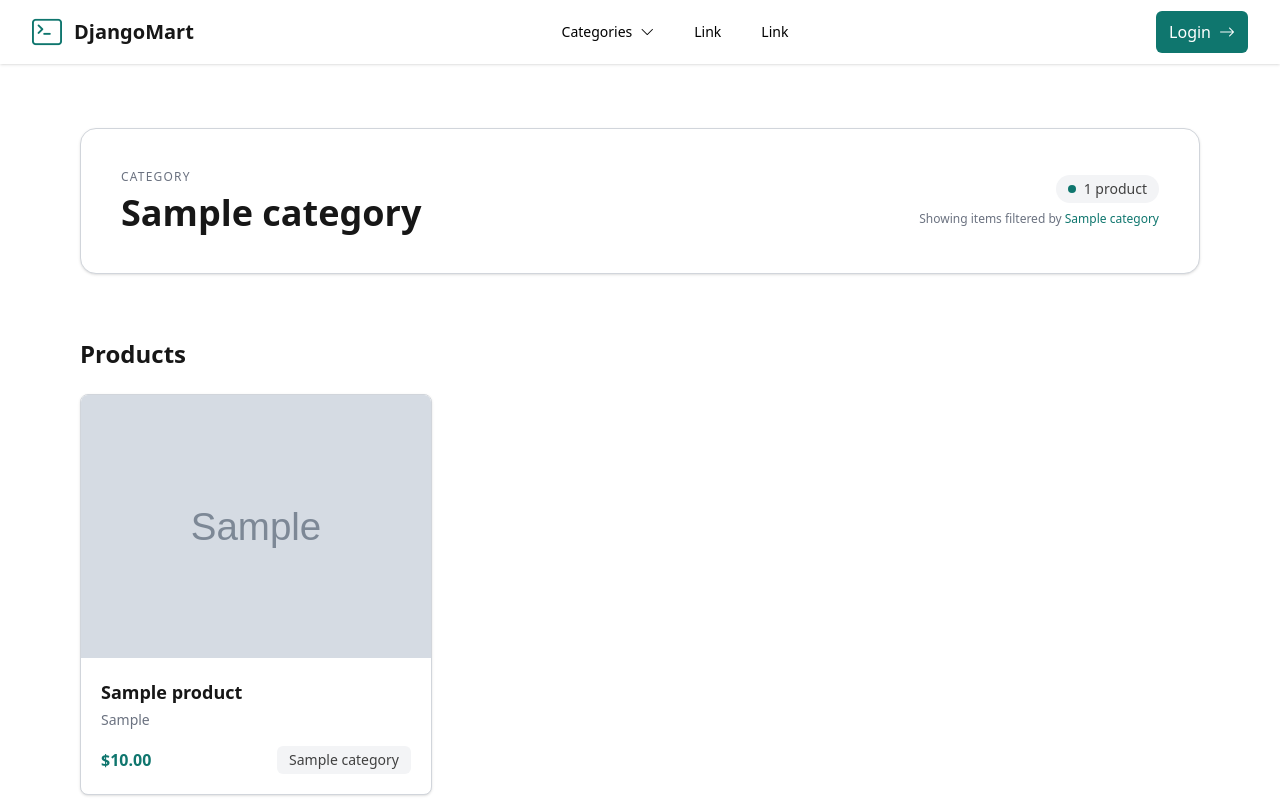
After one commit to EslamKamel89/djangomart, a Django app: a page that uses templates/partials/navbar.html in a window 1280 px wide. The commit adds this page. Run offline with Django 5.2, Linux system fonts and the light colour scheme; tables that the repository leaves empty hold one stand-in row (values such as "Sample post"); grey boxes marked "Sample" are stand-in pictures; some libraries are stand-ins or nearby versions.

Commit message:
feat(store): add category detail view with product listing and navbar links

```diff
--- a/store/models.py
+++ b/store/models.py
@@ -10,6 +10,9 @@ class Category(models.Model):
 
     def __str__(self) -> str:
         return f"{self.name.capitalize()}"
+
+    def get_absolute_url(self):
+        return reverse("category-view", args=[self.slug])
 
     class Meta:
         verbose_name_plural = "categories"
--- /dev/null
+++ b/store/templates/store/category-details.html
@@ -0,0 +1,68 @@
+<!--prettier-ignore-->
+{% extends 'base.html' %}
+
+{% block title %} {{ category.name }} {% endblock %}
+
+{% block content %}
+
+<div class="mt-16">
+  <!-- Category Hero -->
+  <section class="max-w-6xl mx-auto px-4">
+    <div
+      class="bg-white border border-neutral rounded-2xl shadow-sm px-6 py-8 md:px-10 md:py-10"
+    >
+      <div
+        class="flex flex-col md:flex-row md:items-center md:justify-between gap-4"
+      >
+        <div>
+          <p class="text-xs uppercase tracking-widest text-muted mb-2">
+            Category
+          </p>
+          <h1 class="text-3xl md:text-4xl font-bold text-neutral-900">
+            {{ category.name }}
+          </h1>
+          {% if category.description %}
+          <p class="mt-3 text-sm md:text-base text-neutral-700 max-w-2xl">
+            {{ category.description }}
+          </p>
+          {% endif %}
+        </div>
+
+        <div class="flex flex-col items-start md:items-end gap-2">
+          <span
+            class="inline-flex items-center gap-2 px-3 py-1 rounded-full bg-neutral text-neutral-700 text-sm"
+          >
+            <span class="h-2 w-2 rounded-full bg-primary"></span>
+            {{ category.products.count }} product
+            <!--prettier-ignore-->
+            {% if category.products.count != 1 %}s{% endif %}
+          </span>
+          <p class="text-xs text-muted">
+            Showing items filtered by
+            <span class="font-medium text-primary">{{ category.name }}</span>
+          </p>
+        </div>
+      </div>
+    </div>
+  </section>
+
+  <!-- Product Grid -->
+  <section class="mt-16 max-w-6xl mx-auto px-4">
+    <div class="flex items-center justify-between mb-6">
+      <h2 class="text-2xl font-semibold text-neutral-900">Products</h2>
+    </div>
+
+    <ul class="grid grid-cols-1 sm:grid-cols-2 lg:grid-cols-3 gap-8">
+      <!--prettier-ignore-->
+      {% for product in category.products.all %}
+      {% include 'store/partials/product-card.html' %}
+      {% empty %}
+      <p class="text-center text-muted col-span-full">
+        No products available in this category yet.
+      </p>
+      {% endfor %}
+    </ul>
+  </section>
+</div>
+
+{% endblock %}
--- a/store/urls.py
+++ b/store/urls.py
@@ -5,4 +5,5 @@ from . import views
 urlpatterns: list[URLPattern] = [
     path("", views.HomeView.as_view()),
     path("products/<slug:slug>", views.ProductView.as_view(), name="product-view"),
+    path("search/<slug:slug>/", views.CategoryView.as_view(), name="category-view"),
 ]
--- a/store/views.py
+++ b/store/views.py
@@ -1,5 +1,6 @@
 from typing import Any
 
+from django.db.models.query import QuerySet
 from django.http import HttpRequest
 from django.shortcuts import render
 from django.views.generic import DetailView, ListView, TemplateView, View
@@ -30,3 +31,11 @@ class ProductView(DetailView):
         data["related_products"] = Product.objects.filter(category=product.category)[2:]
         print(data["related_products"])
         return data
+
+
+class CategoryView(DetailView):
+    template_name = "store/category-details.html"
+    model = Category
+
+    def get_queryset(self) -> QuerySet[Any]:
+        return Category.objects.prefetch_related("products")
--- a/templates/partials/navbar.html
+++ b/templates/partials/navbar.html
@@ -39,7 +39,9 @@
             class="absolute mt-2 w-48 bg-white border rounded-md shadow-lg py-1 z-30"
           >
             {% for category in categories %}
-            <a href="/" class="block px-4 py-2 text-sm hover:bg-neutral-50"
+            <a
+              href="{{ category.get_absolute_url }}"
+              class="block px-4 py-2 text-sm hover:bg-neutral-50"
               >{{ category.name | capfirst }}</a
             >
             {% endfor %}
@@ -118,26 +120,13 @@
                   <i class="bi bi-chevron-down"></i>
                 </button>
                 <div x-show="catOpen" x-cloak class="mt-1 pl-2">
+                  {% for category in categories %}
                   <a
-                    href="/"
+                    href="{{ category.get_absolute_url }}"
                     class="block px-2 py-1 text-sm hover:bg-neutral-50 rounded"
-                    >Electronics</a
+                    >{{category.name}}</a
                   >
-                  <a
-                    href="/"
-                    class="block px-2 py-1 text-sm hover:bg-neutral-50 rounded"
-                    >Fashion</a
-                  >
-                  <a
-                    href="/"
-                    class="block px-2 py-1 text-sm hover:bg-neutral-50 rounded"
-                    >Home</a
-                  >
-                  <a
-                    href="/"
-                    class="block px-2 py-1 text-sm hover:bg-neutral-50 rounded text-primary"
-                    >See all</a
-                  >
+                  {% endfor %}
                 </div>
               </div>
 
```
